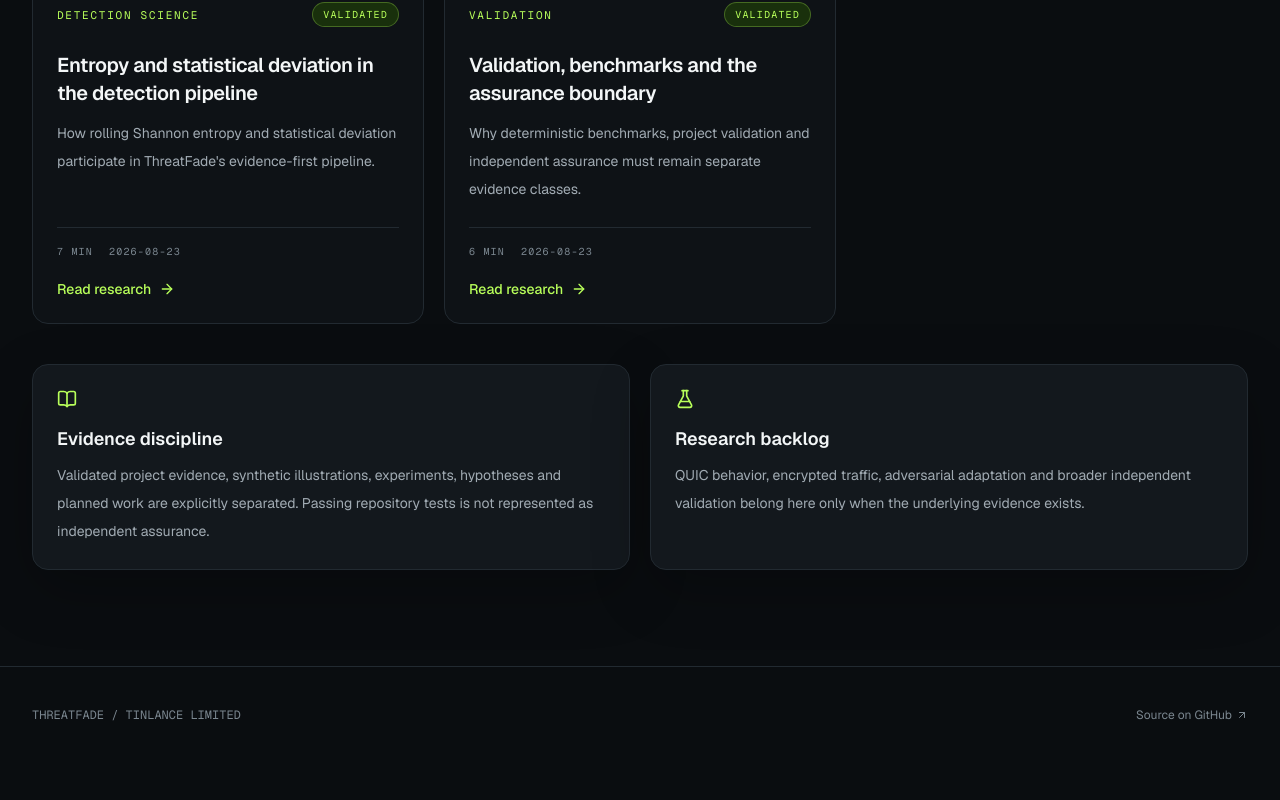
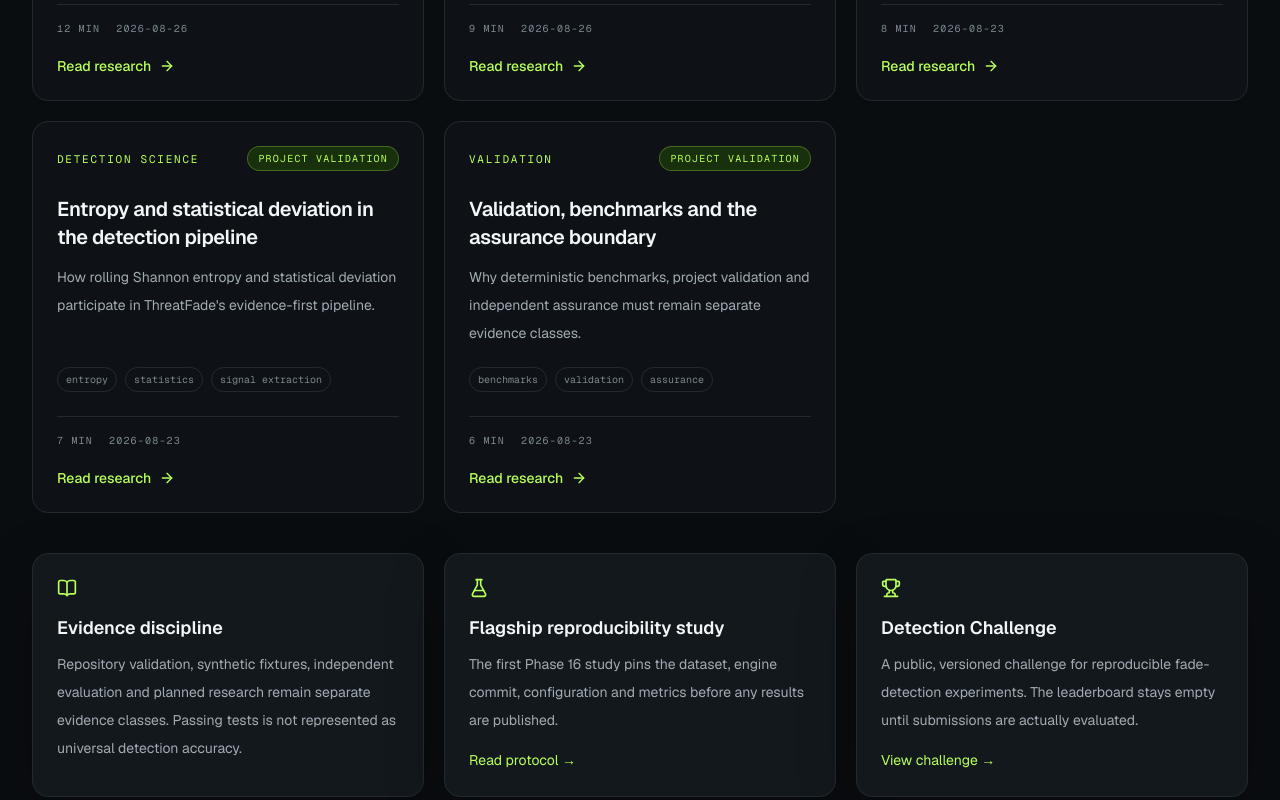
Before and after one commit to LloydCoder/tinlance-threatfade-web, a Next.js app: page /research in a window 1280 px wide. Shown: the part 1200-2000 px from the top of the page. Before the commit the page ends 1963 px from the top, so only its background shows below. Built offline with nearby package versions, Linux system fonts and the light colour scheme.

Commit message:
feat(research): improve research discovery UX

```diff
--- a/app/research/page.tsx
+++ b/app/research/page.tsx
@@ -1,24 +1,19 @@
 import Link from "next/link";
-import { ArrowRight, BookOpen, FlaskConical } from "lucide-react";
+import { BookOpen, FlaskConical, Trophy } from "lucide-react";
 import { PageShell } from "@/components/layout/page-shell";
-import { TfBadge, TfLabel, TfPanel } from "@/components/ui/tf-primitives";
+import { TfPanel } from "@/components/ui/tf-primitives";
 import { researchArticles, researchCategories } from "@/content/research";
+import { ResearchIndex } from "@/components/research/research-index";
 
-export const metadata = { title: "Research", description: "ThreatFade technical research, detection methodology, validation and evidence." };
+export const metadata = { title: "Research", description: "ThreatFade technical research, reproducibility protocols, detection methodology, benchmarks and evidence." };
 
 export default function ResearchPage() {
-  return <PageShell eyebrow="Research" title="Evidence, methodology and the limits of the evidence." description="A technical publication surface for detection science, validation, benchmarks and adversarial behavior. Research is labeled by evidence status so readers can distinguish what has been validated from what remains experimental or planned.">
-    <div className="mb-8 flex flex-wrap gap-2" aria-label="Research taxonomy">{researchCategories.map((category) => <TfBadge key={category} tone={category === "All" ? "signal" : "neutral"}>{category}</TfBadge>)}</div>
-    <div className="grid gap-5 lg:grid-cols-3">{researchArticles.map((article) => <article key={article.slug} className="tf-panel flex flex-col p-6 transition-colors hover:border-[var(--tf-line-strong)]">
-      <div className="flex items-center justify-between gap-3"><TfLabel>{article.category}</TfLabel><TfBadge tone={article.status === "validated" ? "signal" : "warning"}>{article.status}</TfBadge></div>
-      <h2 className="mt-6 text-xl font-semibold tracking-[-0.02em]">{article.title}</h2>
-      <p className="mt-3 flex-1 text-sm leading-7 text-[var(--tf-text-muted)]">{article.description}</p>
-      <div className="mt-6 flex items-center gap-4 border-t border-[var(--tf-line)] pt-4 font-mono text-[10px] uppercase tracking-[0.12em] text-[var(--tf-text-subtle)]"><span>{article.readingTime}</span><span>{article.published}</span></div>
-      <Link className="mt-5 inline-flex items-center gap-2 text-sm font-medium text-[var(--tf-signal)]" href={`/research/${article.slug}`}>Read research <ArrowRight className="size-4" /></Link>
-    </article>)}</div>
-    <div className="mt-10 grid gap-5 md:grid-cols-2">
-      <TfPanel raised className="p-6"><BookOpen className="size-5 text-[var(--tf-signal)]" /><h2 className="mt-4 text-lg font-semibold">Evidence discipline</h2><p className="mt-2 text-sm leading-7 text-[var(--tf-text-muted)]">Validated project evidence, synthetic illustrations, experiments, hypotheses and planned work are explicitly separated. Passing repository tests is not represented as independent assurance.</p></TfPanel>
-      <TfPanel raised className="p-6"><FlaskConical className="size-5 text-[var(--tf-signal)]" /><h2 className="mt-4 text-lg font-semibold">Research backlog</h2><p className="mt-2 text-sm leading-7 text-[var(--tf-text-muted)]">QUIC behavior, encrypted traffic, adversarial adaptation and broader independent validation belong here only when the underlying evidence exists.</p></TfPanel>
+  return <PageShell eyebrow="Research" title="Evidence, methodology and the limits of the evidence." description="A technical publication surface for detection science, reproducibility, benchmarks and adversarial behavior. Every publication carries an explicit evidence class so readers can distinguish validated project evidence from synthetic, experimental and planned work.">
+    <ResearchIndex articles={researchArticles} categories={researchCategories} />
+    <div className="mt-10 grid gap-5 md:grid-cols-3">
+      <TfPanel raised className="p-6"><BookOpen className="size-5 text-[var(--tf-signal)]" /><h2 className="mt-4 text-lg font-semibold">Evidence discipline</h2><p className="mt-2 text-sm leading-7 text-[var(--tf-text-muted)]">Repository validation, synthetic fixtures, independent evaluation and planned research remain separate evidence classes. Passing tests is not represented as universal detection accuracy.</p></TfPanel>
+      <TfPanel raised className="p-6"><FlaskConical className="size-5 text-[var(--tf-signal)]" /><h2 className="mt-4 text-lg font-semibold">Flagship reproducibility study</h2><p className="mt-2 text-sm leading-7 text-[var(--tf-text-muted)]">The first Phase 16 study pins the dataset, engine commit, configuration and metrics before any results are published.</p><Link href="/research/behavioral-fade-detection-reproducibility-study-v1" className="mt-4 inline-flex text-sm text-[var(--tf-signal)]">Read protocol →</Link></TfPanel>
+      <TfPanel raised className="p-6"><Trophy className="size-5 text-[var(--tf-signal)]" /><h2 className="mt-4 text-lg font-semibold">Detection Challenge</h2><p className="mt-2 text-sm leading-7 text-[var(--tf-text-muted)]">A public, versioned challenge for reproducible fade-detection experiments. The leaderboard stays empty until submissions are actually evaluated.</p><Link href="/research/challenge" className="mt-4 inline-flex text-sm text-[var(--tf-signal)]">View challenge →</Link></TfPanel>
     </div>
   </PageShell>;
 }
```
